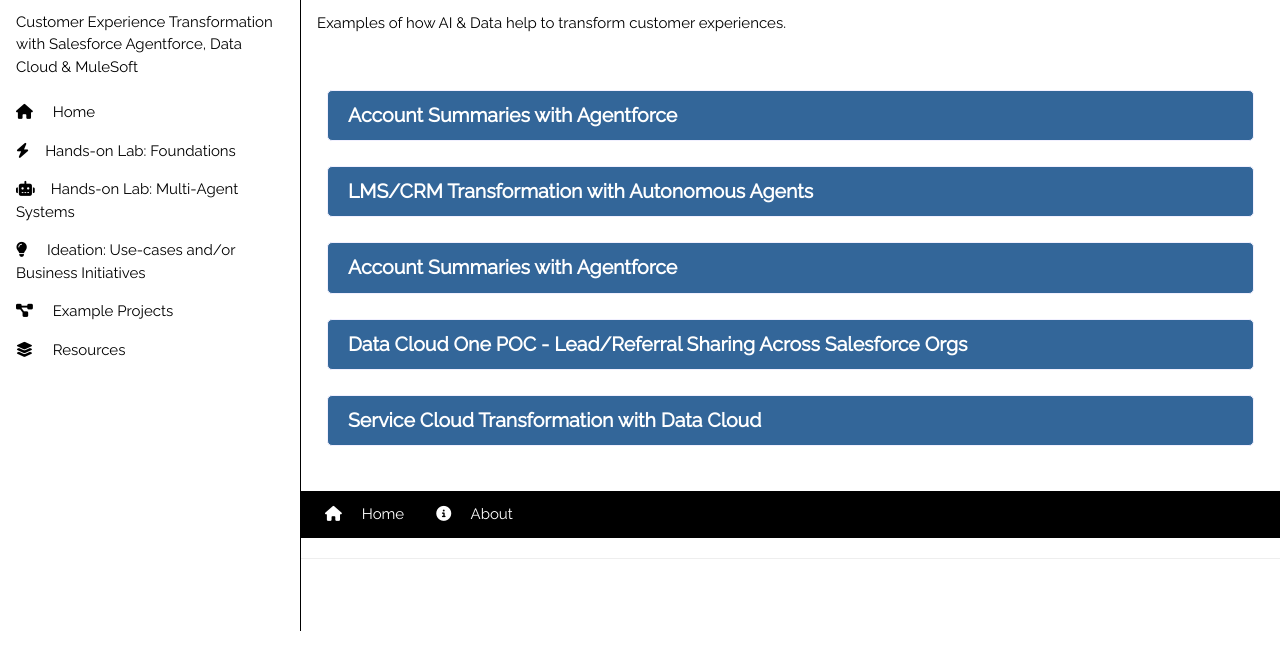
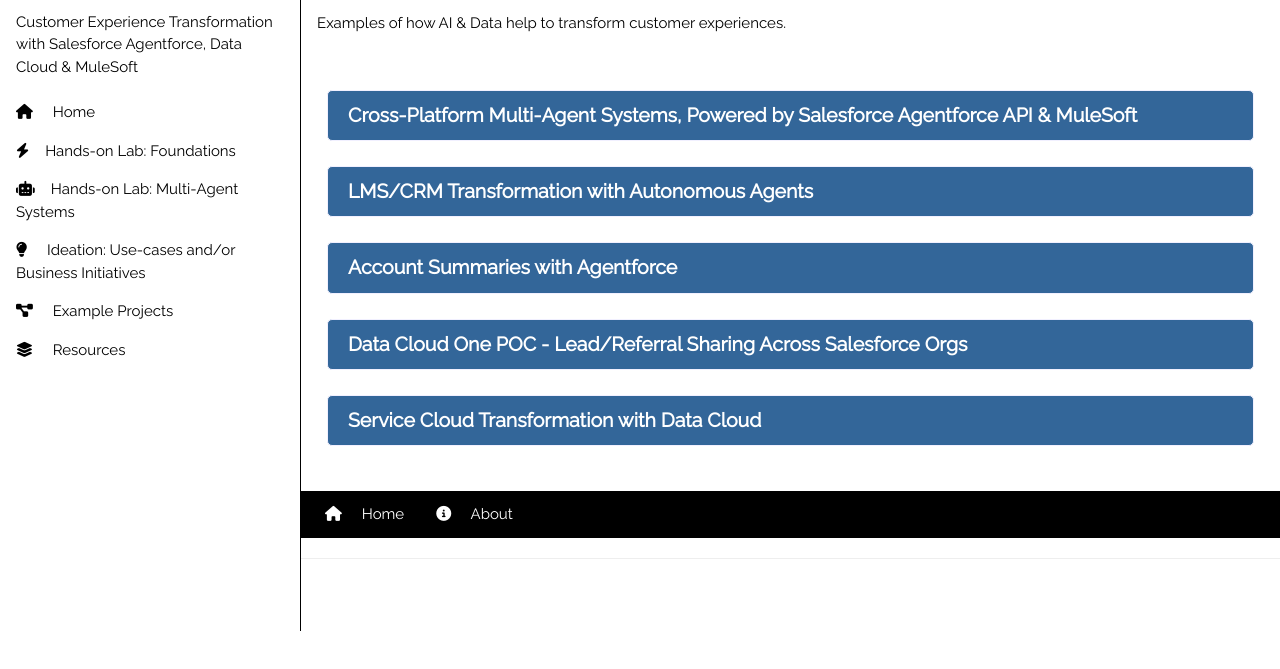
Before and after one commit to ai-data-launchpad/ai-data-launchpad.github.io, a plain HTML site: page examples.html in a window 1280 px wide. Shown: the part 67-736 px from the top of the page. Drawn offline with nearby package versions, Linux system fonts and the light colour scheme.

Commit message:
Update examples.html

```diff
--- a/examples.html
+++ b/examples.html
@@ -35,7 +35,7 @@
 <div class="w3-container" style= "margin-top:30px; margin-bottom:30px;">
 
  <details>
-  <summary class="accordion">Account Summaries with Agentforce </summary>
+  <summary class="accordion">Cross-Platform Multi-Agent Systems, Powered by Salesforce Agentforce API & MuleSoft</summary>
   <div class="accordionDrop">
     <div class="w3-card w3-container w3-center w3-mobile w3-padding margin-below">
      <p style="text-align:left;">
```
